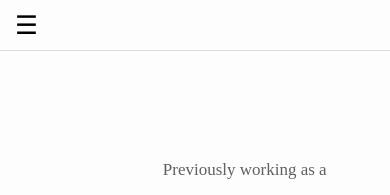
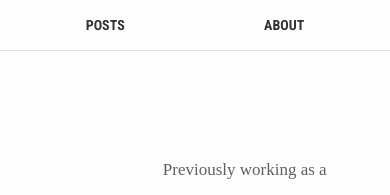
Before and after one commit to hadrienj/hadrienj.github.io, a Jekyll site: the page built from projects_about.md, in a window 390 px wide and 1400 px high. Shown: the top 195 px of the window. Built offline with Jekyll 4.4.1, drawn with Linux system fonts in a browser that asks for light colours.

Commit message:
Fixes display small screen in about page

```diff
--- a/_config.yml
+++ b/_config.yml
@@ -33,6 +33,7 @@ compress_html:
 sass:
   sass_dir: assets/_sass
   style: compressed
+  sourcemap: true
 
 
 images: '/assets/images'
--- a/assets/_sass/_layout.scss
+++ b/assets/_sass/_layout.scss
@@ -31,6 +31,14 @@ a {
   top: 0;
   color: #000;
   font-size: 18px;
+}
+
+#menu-checkbox:checked + .nav-main a:not(.blog-logo) {
+  display: block;
+  width: 100%;
+  height: 40px;
+  line-height: 40px;
+  vertical-align: middle;
 }
 
 #menu-checkbox:checked + .nav-main {
@@ -165,7 +173,7 @@ a {
 .sidebar,
 .cover {
   width: 100%;
-  height: 100vh;
+  height: 30vh;
 }
 
 
--- a/assets/_sass/_media-queries.scss
+++ b/assets/_sass/_media-queries.scss
@@ -221,18 +221,6 @@
     overflow-wrap: break-word;
   }
 
-  .card-section {
-    display: inline-block;
-    padding: 0.5em;
-  }
-  .card-section-img {
-    width: 70%;
-    margin: auto;
-  }
-  .card-section-text-description {
-    text-align: justify;
-  }
-
   .avatar {
     margin: 0;
   }
@@ -266,6 +254,25 @@
 @media screen and (max-width: $break-point) {
   .nav-main a {
     font-size: 14px;
+  }
+
+  .toggle-button {
+    display: none;
+  }
+  .nav-main a:not(.blog-logo) {
+    display: block;
+  }
+
+  .card-section {
+    display: inline-block;
+    padding: 0.5em;
+  }
+  .card-section-img {
+    width: 70%;
+    margin: auto;
+  }
+  .card-section-text-description {
+    text-align: justify;
   }
 }
 
--- a/assets/css/main.scss
+++ b/assets/css/main.scss
@@ -10,9 +10,9 @@
   "variables",
   "base",
   "layout",
-  "media-queries",
   "about",
-  "cv"
+  "cv",
+  "media-queries"
 ;
 
 @import url(syntax.css);
```
